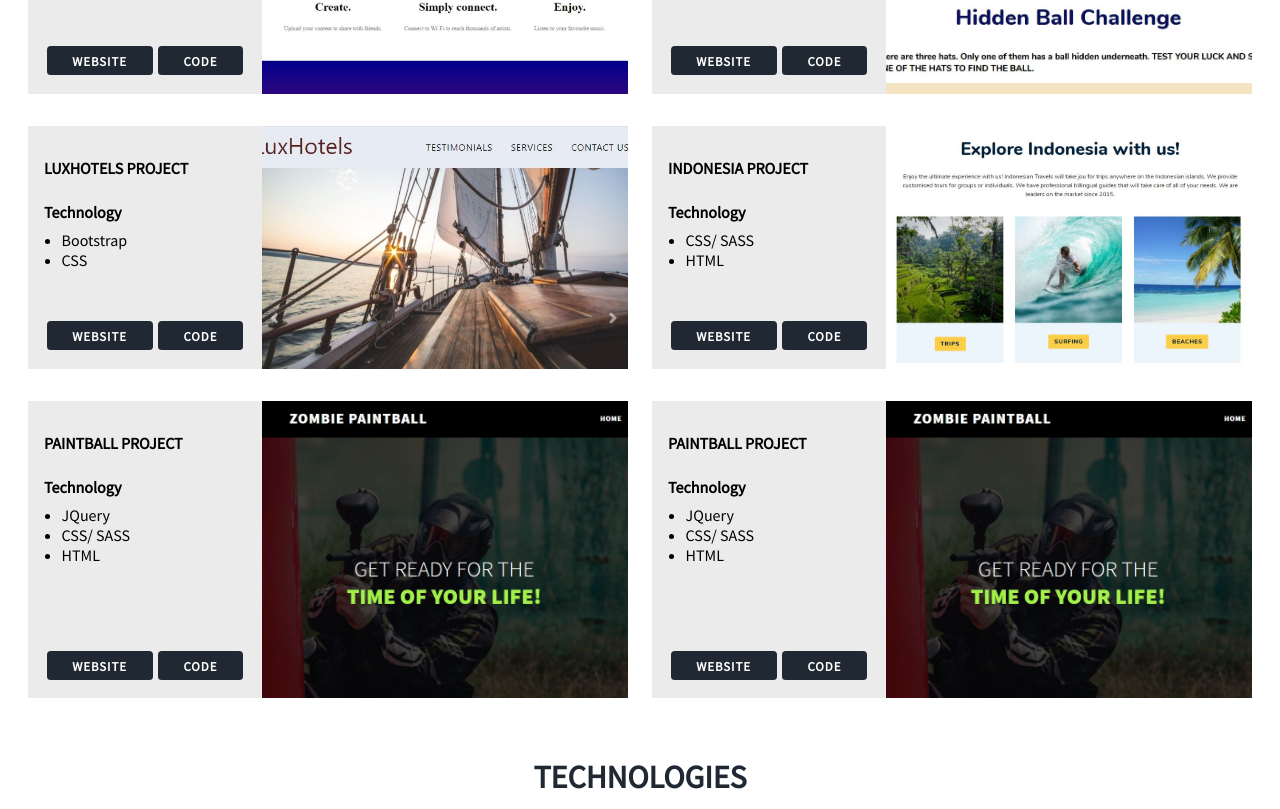
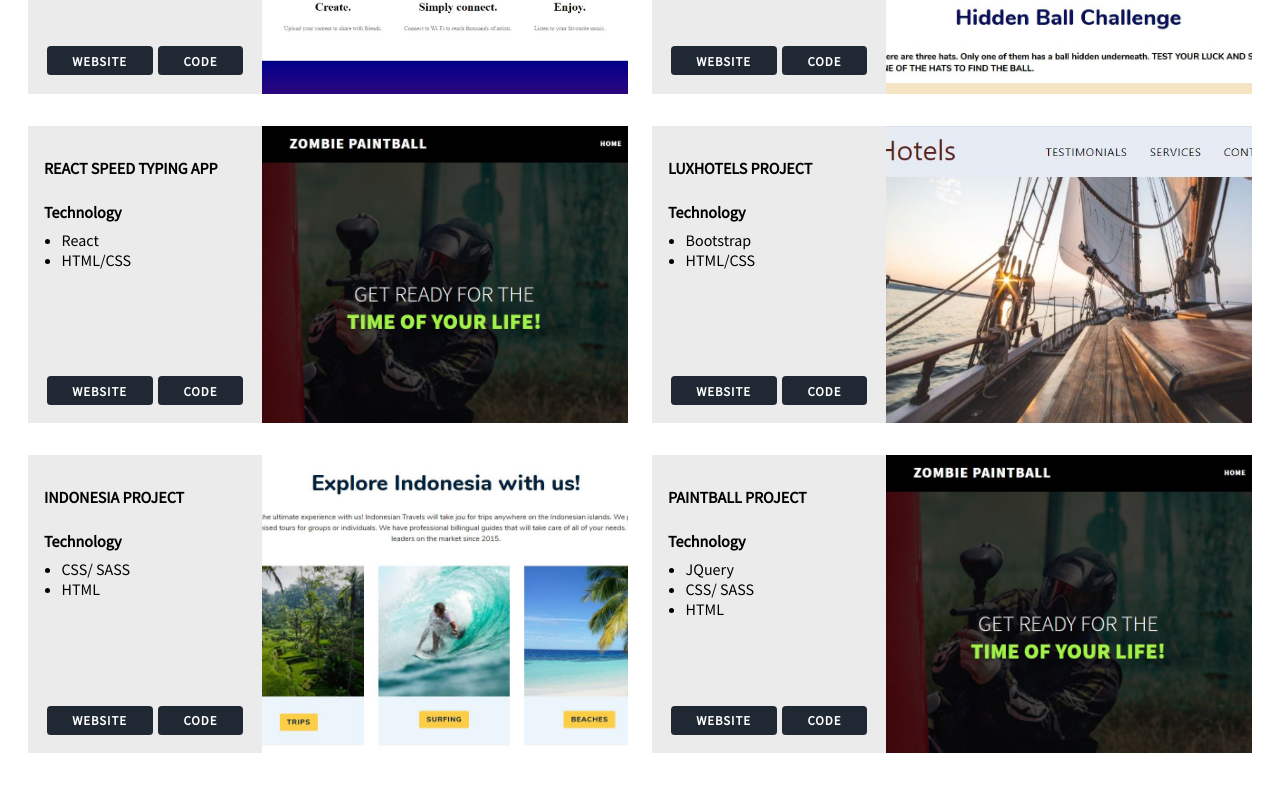
Before and after one commit to Adam-Lnenicka/Adam-Lnenicka.github.io, a plain HTML site: page index.html in a window 1280 px wide. Shown: the part 1104-1913 px from the top of the page. Drawn offline with Linux system fonts and the light colour scheme; a web font is replaced by a local one.

Commit message:
Update index.html

```diff
--- a/index.html
+++ b/index.html
@@ -17,7 +17,7 @@
             </div>
         </div>
 
-    <!--technologies-->
+    <!--projects-->
     <section id ='project-section'>
         <h2>Projects</h2>
         <div class="cards">
@@ -31,7 +31,7 @@
                         <li>HTML</li>
                     </ul>
                     <div class="card-footer">
-                        <a href="musically_site/index.html" class="btn">Website</a>
+                        <a href="https://adam-lnenicka.github.io/musically-site/" class="btn">Website</a>
                         <a href="https://github.com/Adam-Lnenicka/adam-lnenicka.github.io/tree/master/musically_site" class="btn">Code</a>
                     </div>
                 </div>
@@ -55,14 +55,29 @@
             </div>
             <div class="card">
                 <div class="card-content">
+                    <h3 class="card-title">React Speed Typing App</h3>
+                    <h4 class="card-title">Technology</h4>
+                    <ul>
+                        <li>React</li>
+                        <li>HTML/CSS</li>
+                    </ul>
+                    <div class="card-footer">
+                        <a href="https://adam-lnenicka.github.io/react-typing-speed/" class="btn">Website</a>
+                        <a href="https://github.com/Adam-Lnenicka/adam-lnenicka.github.io/tree/master/paintball_site" class="btn">Code</a>
+                    </div>
+                </div>
+                <img class="card-img" src="Capture-Piantball.jpg" alt="">
+            </div>
+            <div class="card">
+                <div class="card-content">
                     <h3 class="card-title">Luxhotels Project</h3>
                     <h4 class="card-title">Technology</h4>
                     <ul>
                         <li>Bootstrap</li>
-                        <li>CSS</li>
+                        <li>HTML/CSS</li>
                     </ul>
                     <div class="card-footer">
-                        <a href="hotels_site/index.html" class="btn">Website</a>
+                        <a href="https://adam-lnenicka.github.io/bootstrap-luxhotels/" class="btn">Website</a>
                         <a href="https://github.com/Adam-Lnenicka/adam-lnenicka.github.io/tree/master/hotels_site" class="btn">Code</a>
                     </div>
                 </div>
@@ -77,7 +92,7 @@
                         <li>HTML</li>
                     </ul>
                     <div class="card-footer">
-                        <a href="indonesia-site/index.html" class="btn">Website</a>
+                        <a href="https://adam-lnenicka.github.io/indonesian-css-site/" class="btn">Website</a>
                         <a href="https://github.com/Adam-Lnenicka/adam-lnenicka.github.io/tree/master/indonesia-site" class="btn">Code</a>
                     </div>
                 </div>
@@ -93,23 +108,7 @@
                         <li>HTML</li>
                     </ul>
                     <div class="card-footer">
-                        <a href="paintball_site/index.html" class="btn">Website</a>
-                        <a href="https://github.com/Adam-Lnenicka/adam-lnenicka.github.io/tree/master/paintball_site" class="btn">Code</a>
-                    </div>
-                </div>
-                <img class="card-img" src="Capture-Piantball.jpg" alt="">
-            </div>
-            <div class="card">
-                <div class="card-content">
-                    <h3 class="card-title">Paintball Project</h3>
-                    <h4 class="card-title">Technology</h4>
-                    <ul>
-                        <li>JQuery</li>
-                        <li>CSS/ SASS</li>
-                        <li>HTML</li>
-                    </ul>
-                    <div class="card-footer">
-                        <a href="react_type_speed/index.html" class="btn">Website</a>
+                        <a href="https://adam-lnenicka.github.io/paintball-site/" class="btn">Website</a>
                         <a href="https://github.com/Adam-Lnenicka/adam-lnenicka.github.io/tree/master/paintball_site" class="btn">Code</a>
                     </div>
                 </div>
```
